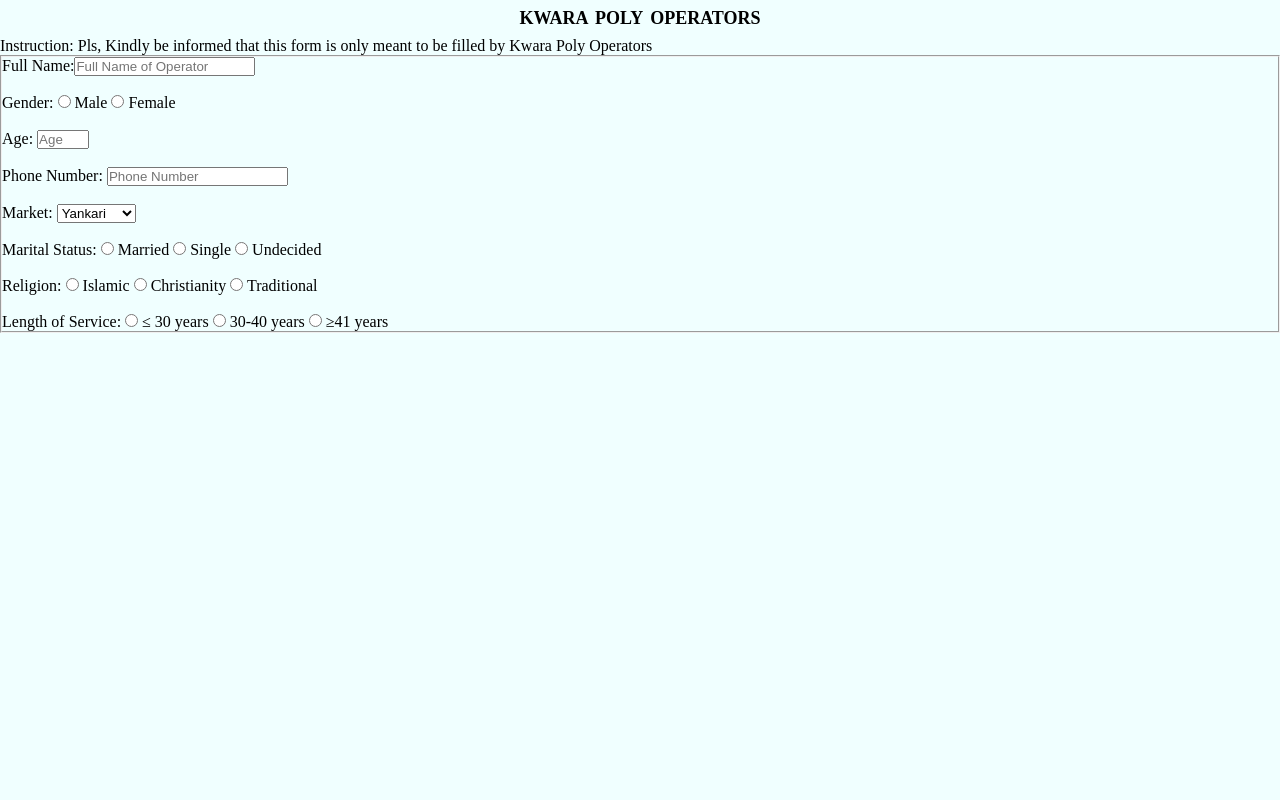
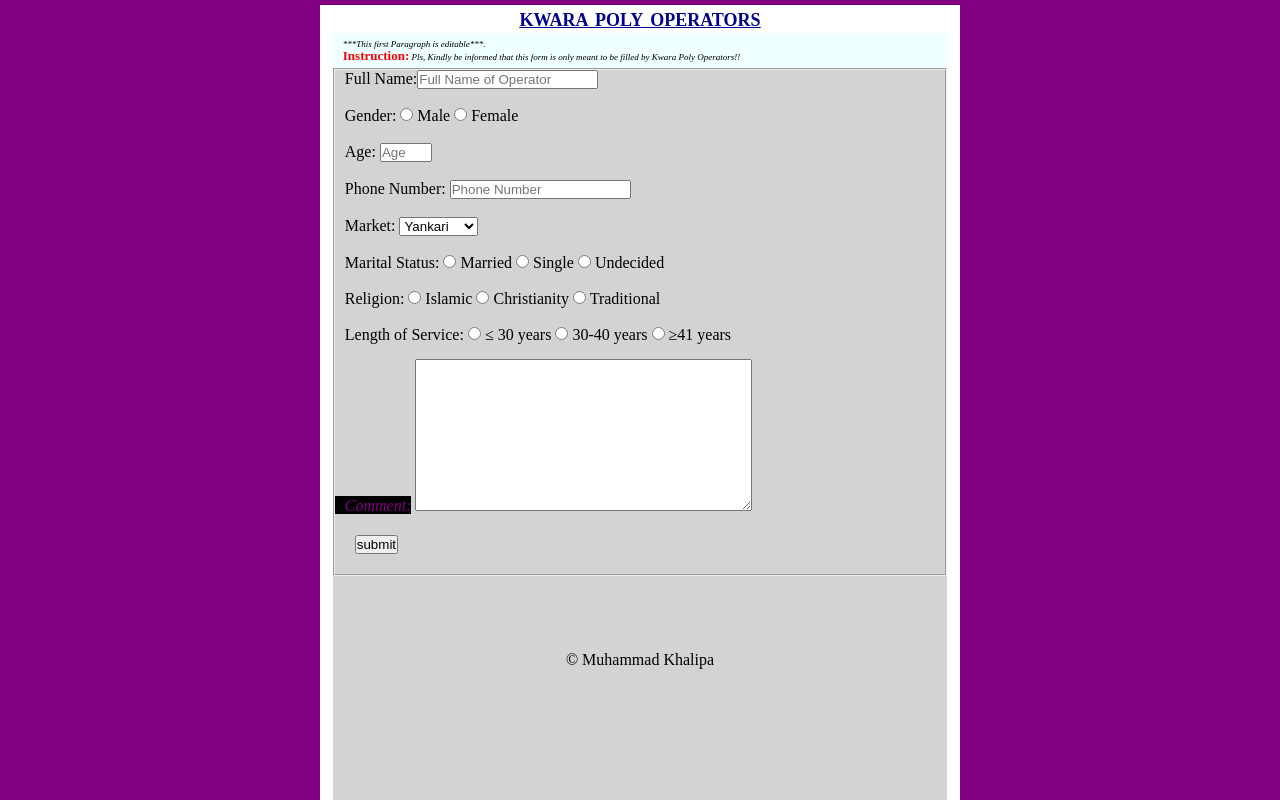
Before and after one commit to muhammadkhalipha/form-element-new, a plain HTML site: page index.html in a window 1280 px wide. Shown: the top 800 px of the page. Drawn offline with Linux system fonts and the light colour scheme.

Commit message:
complete form

```diff
--- a/index.css
+++ b/index.css
@@ -7,12 +7,75 @@ body {
   box-sizing: border-box;
 }
 body {
-  background-color: azure;
+  background-color: purple;
+  padding-top: 5px;
+}
+#main_container {
+  height: 160vh;
+  width: 50vw;
+  background-color: white;
+  margin: auto;
+  padding-top: 1px;
 }
 header,
 h1 {
   text-align: center;
-  margin: 0.5rem;
+  margin: 0.1rem;
   font-size: large;
   word-spacing: 3px;
+  color: darkblue;
+  text-decoration: underline;
+  padding-top: 0.5px;
 }
+main {
+  height: 96%;
+  width: 96%;
+  background-color: lightgray;
+  margin: auto;
+}
+section.guide {
+  padding: 5px 10px;
+  background-color: azure;
+  line-height: 12px;
+}
+section.guide span {
+  color: red;
+  font-weight: bolder;
+  font-style: normal;
+  font-size: 13px;
+}
+section.guide p {
+  color: black;
+  font-size: xx-small;
+  font-style: italic;
+}
+.great {
+  padding-top: 15px;
+  background-color: lightgray;
+}
+.great .lab {
+  padding: auto;
+  background-color: black;
+  color: purple;
+  font-style: italic;
+}
+input {
+  color: darkgoldenrod;
+}
+label {
+  padding-top: 1px;
+  padding-left: 10px;
+}
+.lab {
+  padding-left: 10px;
+}
+textarea {
+  color: gray;
+}
+button {
+  margin: 20px;
+}
+footer {
+  padding-top: 75px;
+  text-align: center;
+}
--- a/index.html
+++ b/index.html
@@ -7,19 +7,27 @@
     <link rel="stylesheet" href="index.css" />
   </head>
   <body>
+    <div id="main_container">
       <header><h1>KWARA POLY OPERATORS</h1></header>
       <main>
-      <section class="Guide">
+        <section class="guide">
+          <p contenteditable="true" spellcheck="true">
+            ***This first Paragraph is editable***.
+          </p>
           <p>
             <span>Instruction:</span> Pls, Kindly be informed that this form is
-          only meant to be filled by Kwara Poly Operators
+            only meant to be filled by Kwara Poly Operators!!
           </p>
         </section>
         <section class="Personal_Info">
           <fieldset id="field_form">
-          <form action="">
-            <label for="name">Full Name:</label
-            ><input type="text" placeholder="Full Name of Operator" required />
+            <form action="" method="post" id="form">
+              <label for="name" style>Full Name:</label
+              ><input
+                type="text"
+                placeholder="Full Name of Operator"
+                required
+              />
               <br />
               <br />
               <label for="name">Gender:</label>
@@ -29,7 +37,13 @@
               <br />
 
               <label for="age">Age:</label>
-            <input type="number" placeholder="Age" min="15" max="35" required />
+              <input
+                type="number"
+                placeholder="Age"
+                min="15"
+                max="35"
+                required
+              />
               <br /><br />
               <label for="phone number">Phone Number:</label>
               <input type="number" placeholder="Phone Number" /> <br />
@@ -57,9 +71,26 @@
               <input type="radio" name="Service" /> 30-40 years
               <input type="radio" name="Service" /> &ge;41 years
             </form>
+            <div class="great">
+              <label class="lab" for="comment"> Comment:</label>
+              <textarea
+                name="comment"
+                id="form"
+                cols="40"
+                rows="10"
+                placeholder="kindly make your comment here"
+                minlength="20"
+                maxlength="500"
+                spellcheck="true"
+                required
+              >
+              </textarea>
+            </div>
+            <button>submit</button>
           </fieldset>
         </section>
+        <footer>&copy; Muhammad Khalipa</footer>
       </main>
-    <footer></footer>
+    </div>
   </body>
 </html>
```
Lines whose indentation alone changed are shown as unchanged.
